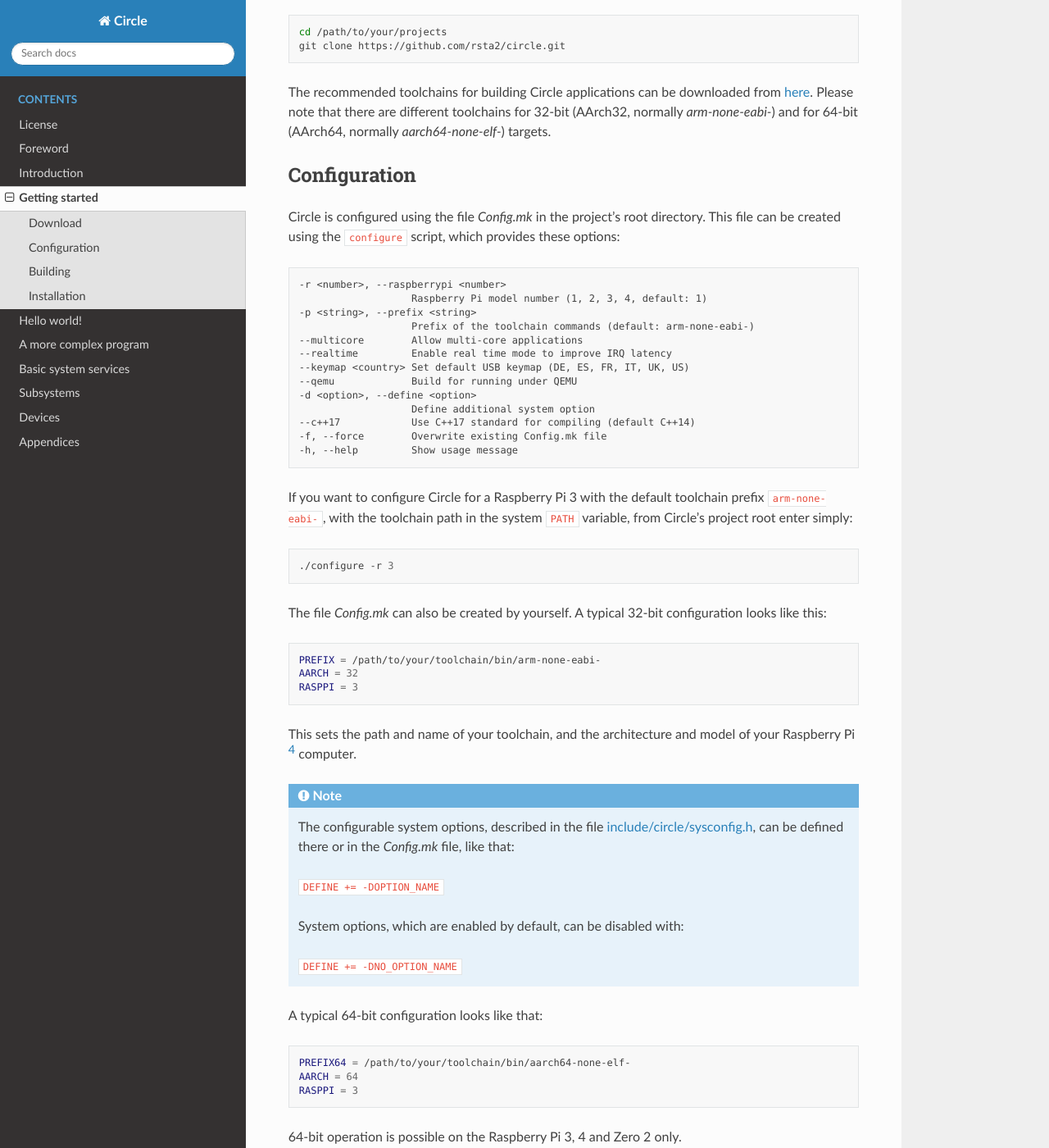
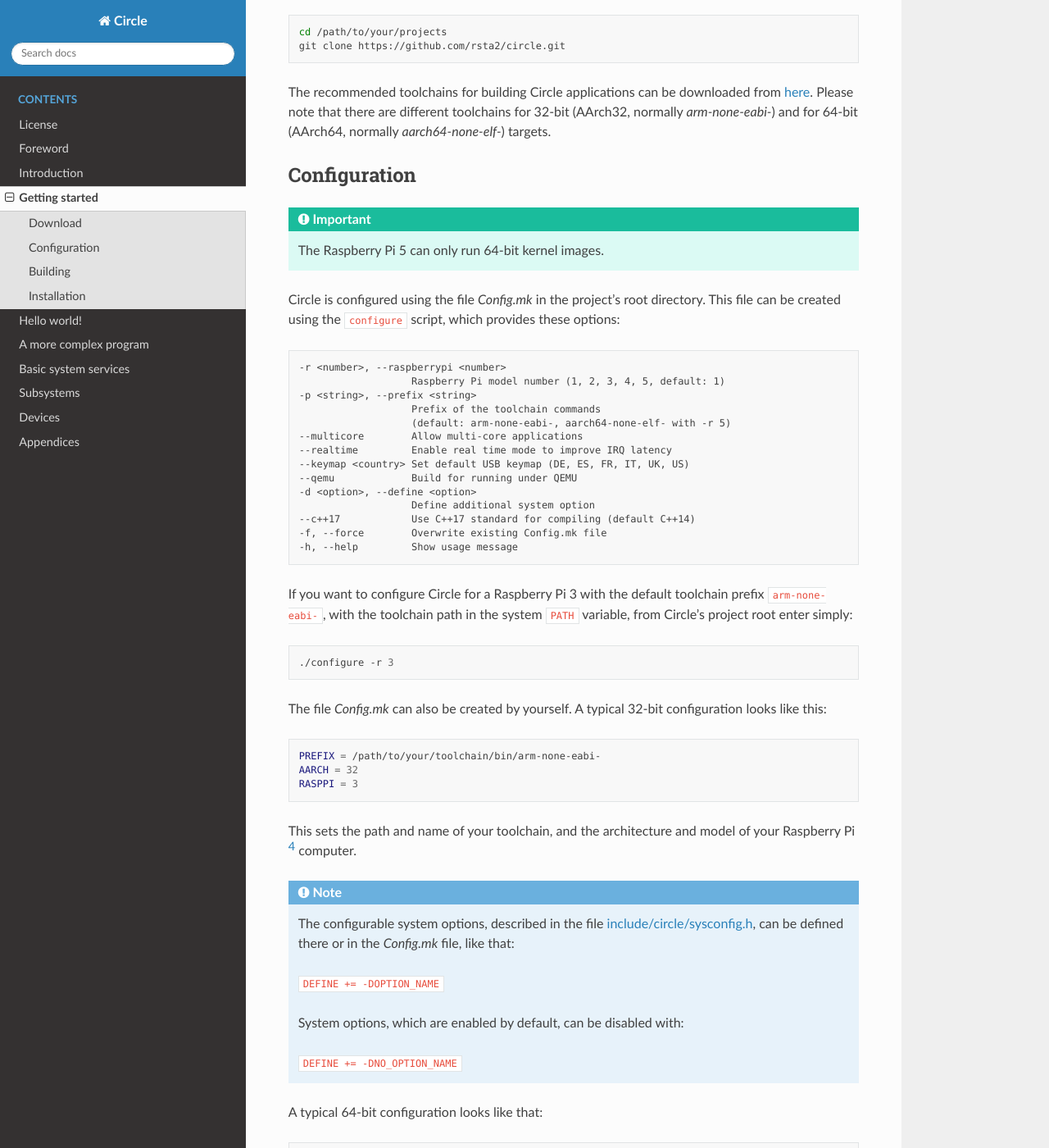
Before and after one commit to rsta2/circle-docs, a Sphinx documentation site: the page built from docs/getting-started.rst, in a window 1280 px wide and 1400 px high, scrolled down 414 px. Shown: the whole window at 82% size. Built offline with Sphinx 7.4.7 and the Read the Docs theme 2.0.0, drawn with Linux system fonts in a browser that asks for light colours; some of the changed text lies outside the part shown.

Commit message:
Add info on Raspberry Pi 5
* basic-system-services/system-information: Add MachineModel5
* appendices/raspberry-pi-5: New appendix with specific info
* getting-started: Update notes on configuration
* getting-started: Sample is not build by default any more

```diff
--- a/docs/appendices/index.rst
+++ b/docs/appendices/index.rst
@@ -4,6 +4,7 @@
 .. toctree::
 	:maxdepth: 1
 
+	raspberry-pi-5
 	libraries
 	system-data-types
 	macros
--- a/docs/basic-system-services/system-information.rst
+++ b/docs/basic-system-services/system-information.rst
@@ -45,6 +45,7 @@
 * MachineModel400
 * MachineModelCM4
 * MachineModelCM4S
+* MachineModel5
 * MachineModelUnknown
 
 .. cpp:function:: const char *CMachineInfo::GetMachineName (void) const
@@ -67,6 +68,7 @@
 * SoCTypeBCM2836
 * SoCTypeBCM2837
 * SoCTypeBCM2711
+* SoCTypeBCM2712
 * SoCTypeUnknown
 
 .. cpp:function:: unsigned CMachineInfo::GetRAMSize (void) const
--- a/docs/getting-started.rst
+++ b/docs/getting-started.rst
@@ -18,14 +18,19 @@
 Configuration
 ~~~~~~~~~~~~~
 
+.. important::
+
+	The Raspberry Pi 5 can only run 64-bit kernel images.
+
 Circle is configured using the file *Config.mk* in the project's root directory. This file can be created using the ``configure`` script, which provides these options:
 
 .. code-block:: none
 
 	-r <number>, --raspberrypi <number>
-	                   Raspberry Pi model number (1, 2, 3, 4, default: 1)
+	                   Raspberry Pi model number (1, 2, 3, 4, 5, default: 1)
 	-p <string>, --prefix <string>
-	                   Prefix of the toolchain commands (default: arm-none-eabi-)
+	                   Prefix of the toolchain commands
+	                   (default: arm-none-eabi-, aarch64-none-elf- with -r 5)
 	--multicore        Allow multi-core applications
 	--realtime         Enable real time mode to improve IRQ latency
 	--keymap <country> Set default USB keymap (DE, ES, FR, IT, UK, US)
@@ -70,7 +75,7 @@
 	AARCH = 64
 	RASPPI = 3
 
-64-bit operation is possible on the Raspberry Pi 3, 4 and Zero 2 only.
+64-bit operation is possible on the Raspberry Pi 3, 4, 5 and Zero 2 only.
 
 Building
 ~~~~~~~~
```
Also changed, not shown: other parts of docs/getting-started.rst (+1 -1 lines), docs/appendices/raspberry-pi-5.rst (added, +21 -0 lines).
